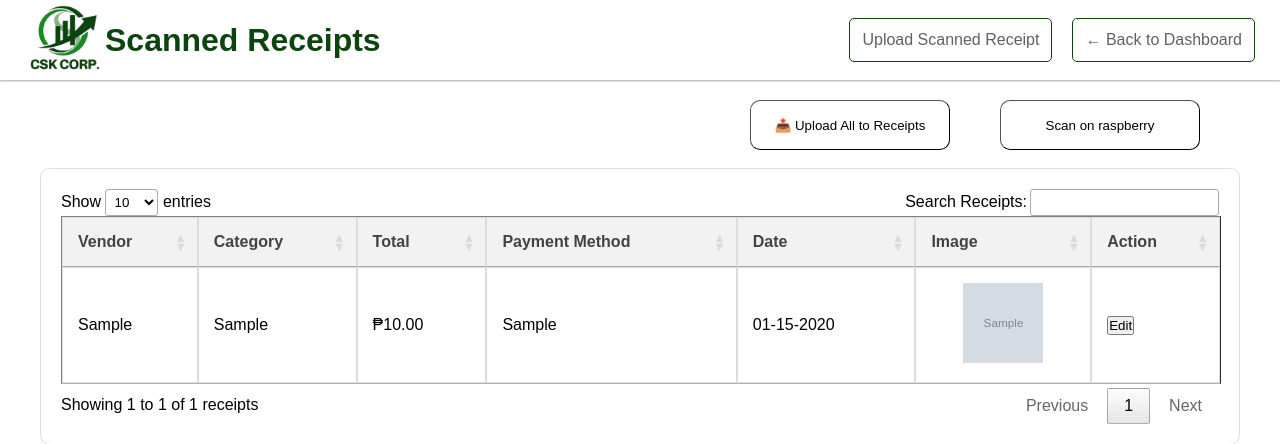
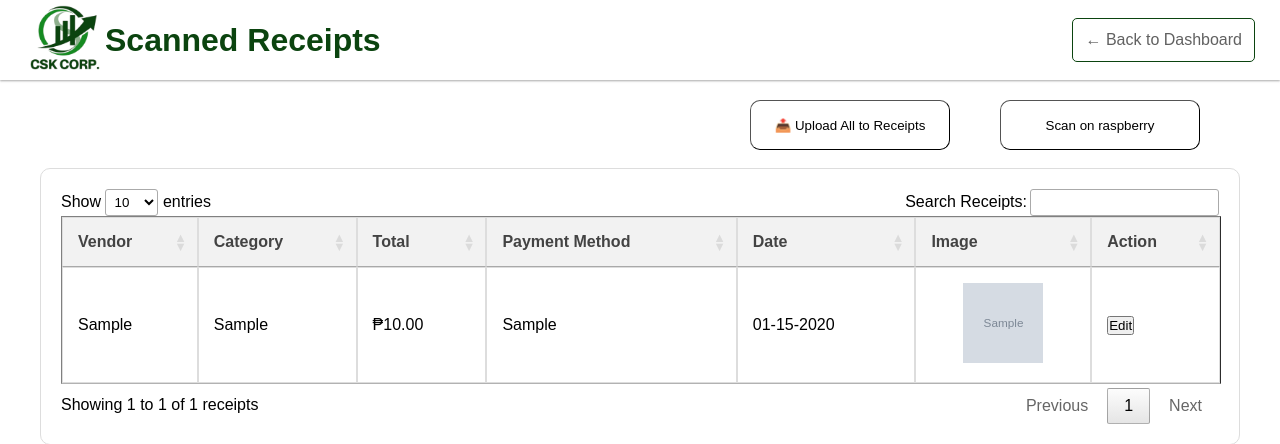
Before and after one commit to Ishtabalern/csk, a PHP site: page /receipts/scan.php in a window 1280 px wide. Shown: the top 444 px of the page. Run offline with PHP 8.4, Linux system fonts and the light colour scheme; the visitor is signed in with stand-in values (Sample User, id 1); tables that the repository leaves empty or names only in its code hold one stand-in row (values such as "Sample post"); grey boxes marked "Sample" are stand-in pictures; some libraries are stand-ins or nearby versions.

Commit message:
5/27/25
remove upload scanned receipt

```diff
--- a/receipts/scan.php
+++ b/receipts/scan.php
@@ -88,7 +88,6 @@ $result = $stmt->get_result();
         <h1>Scanned Receipts</h1>
     </div>
     <div class="btn">
-        <a href="scanned_upload.php">Upload Scanned Receipt</a>
         <a href="../employee_dashboard.php">← Back to Dashboard</a>
     </div>
 </div>
```
